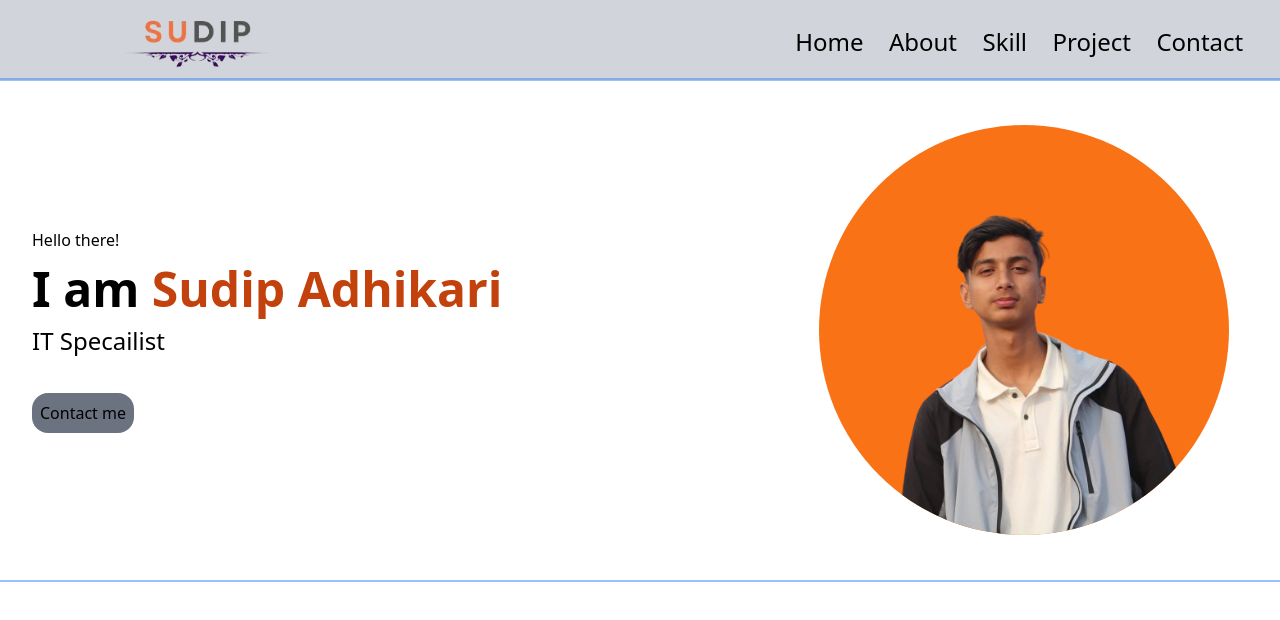
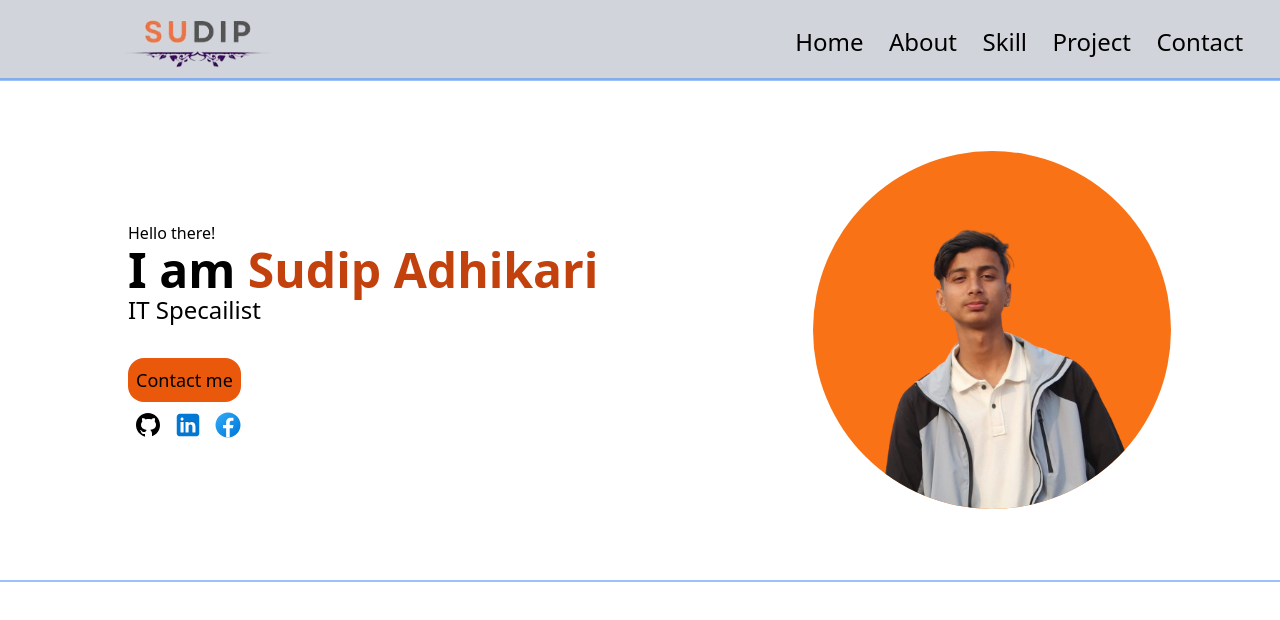
Before and after one commit to sudipadk10/Portfolio, a website: page src/html/index.html in a window 1280 px wide. Drawn offline with Linux system fonts and the light colour scheme.

Commit message:
icon added

```diff
--- a/src/html/index.html
+++ b/src/html/index.html
@@ -29,29 +29,42 @@
     </div>
   </header>
   <main>
-    <div class="tablet:flex  ring-2 h-[500px]">
-      <div class="flex flex-col items-start justify-center pl-8  w-[60%]">
+    <div  class=" tablet:flex ring-2 h-[500px]">
+      <div class="flex flex-col items-start justify-center pl-[10%]  w-[60%]">
         <p class="leading-relaxed">Hello there!</p>
-        <h1 class="text-5xl font-semibold leading-normal ">
+        <h1 class="less:text-xl mobile:text-3xl tablet:text-5xl font-semibold leading-normal ">
           I am <span class="text-orange-700">Sudip Adhikari</span>
         </h1>
-        <p class="mb-4 text-2xl font-normal "> IT Specailist</p>
-        <button class="p-2 mt-5 transition ease-in-out delay-100 bg-gray-500 hover:-translate-y-1 hover:scale-110 hover:bg-orange-700 rounded-2xl duration-300 ... ">
+        <p class=" mb-[2%] tablet:text-2xl font-normal "> IT Specailist</p>
+        <button class="less:text-sm tablet:text-lg p-2 mt-5 transition ease-in-out delay-100 bg-orange-600 hover:-translate-y-1 hover:scale-110 hover:bg-gray-500 rounded-2xl duration-300 ... ">
           Contact me
         </button>
 
+        <div class="flex  w-[15%%] mt-2 items-center ">
+          <a href="https://github.com/sudipadk10" target="_blank" rel="noopener noreferrer"><svg xmlns="http://www.w3.org/2000/svg"  x="0px" y="0px" width="40" height="30" viewBox="0 0 30 30">
+            <path d="M15,3C8.373,3,3,8.373,3,15c0,5.623,3.872,10.328,9.092,11.63C12.036,26.468,12,26.28,12,26.047v-2.051 c-0.487,0-1.303,0-1.508,0c-0.821,0-1.551-0.353-1.905-1.009c-0.393-0.729-0.461-1.844-1.435-2.526 c-0.289-0.227-0.069-0.486,0.264-0.451c0.615,0.174,1.125,0.596,1.605,1.222c0.478,0.627,0.703,0.769,1.596,0.769 c0.433,0,1.081-0.025,1.691-0.121c0.328-0.833,0.895-1.6,1.588-1.962c-3.996-0.411-5.903-2.399-5.903-5.098 c0-1.162,0.495-2.286,1.336-3.233C9.053,10.647,8.706,8.73,9.435,8c1.798,0,2.885,1.166,3.146,1.481C13.477,9.174,14.461,9,15.495,9 c1.036,0,2.024,0.174,2.922,0.483C18.675,9.17,19.763,8,21.565,8c0.732,0.731,0.381,2.656,0.102,3.594 c0.836,0.945,1.328,2.066,1.328,3.226c0,2.697-1.904,4.684-5.894,5.097C18.199,20.49,19,22.1,19,23.313v2.734 c0,0.104-0.023,0.179-0.035,0.268C23.641,24.676,27,20.236,27,15C27,8.373,21.627,3,15,3z"></path>
+        </svg></a>
+        <a href="https://www.linkedin.com/in/sudipadk10/" target="_blank" rel="noopener noreferrer"><svg xmlns="http://www.w3.org/2000/svg"  x="0px" y="0px" width="40" height="30" viewBox="0 0 48 48">
+          <path fill="#0078d4" d="M42,37c0,2.762-2.238,5-5,5H11c-2.761,0-5-2.238-5-5V11c0-2.762,2.239-5,5-5h26c2.762,0,5,2.238,5,5	V37z"></path><path d="M30,37V26.901c0-1.689-0.819-2.698-2.192-2.698c-0.815,0-1.414,0.459-1.779,1.364	c-0.017,0.064-0.041,0.325-0.031,1.114L26,37h-7V18h7v1.061C27.022,18.356,28.275,18,29.738,18c4.547,0,7.261,3.093,7.261,8.274	L37,37H30z M11,37V18h3.457C12.454,18,11,16.528,11,14.499C11,12.472,12.478,11,14.514,11c2.012,0,3.445,1.431,3.486,3.479	C18,16.523,16.521,18,14.485,18H18v19H11z" opacity=".05"></path><path d="M30.5,36.5v-9.599c0-1.973-1.031-3.198-2.692-3.198c-1.295,0-1.935,0.912-2.243,1.677	c-0.082,0.199-0.071,0.989-0.067,1.326L25.5,36.5h-6v-18h6v1.638c0.795-0.823,2.075-1.638,4.238-1.638	c4.233,0,6.761,2.906,6.761,7.774L36.5,36.5H30.5z M11.5,36.5v-18h6v18H11.5z M14.457,17.5c-1.713,0-2.957-1.262-2.957-3.001	c0-1.738,1.268-2.999,3.014-2.999c1.724,0,2.951,1.229,2.986,2.989c0,1.749-1.268,3.011-3.015,3.011H14.457z" opacity=".07"></path><path fill="#fff" d="M12,19h5v17h-5V19z M14.485,17h-0.028C12.965,17,12,15.888,12,14.499C12,13.08,12.995,12,14.514,12	c1.521,0,2.458,1.08,2.486,2.499C17,15.887,16.035,17,14.485,17z M36,36h-5v-9.099c0-2.198-1.225-3.698-3.192-3.698	c-1.501,0-2.313,1.012-2.707,1.99C24.957,25.543,25,26.511,25,27v9h-5V19h5v2.616C25.721,20.5,26.85,19,29.738,19	c3.578,0,6.261,2.25,6.261,7.274L36,36L36,36z"></path>
+          </svg></a>
+          <a href="https://www.facebook.com/sudipadk10" target="_blank" rel="noopener noreferrer"><svg xmlns="http://www.w3.org/2000/svg"  x="0px" y="0px" width="40" height="30" viewBox="0 0 48 48">
+            <linearGradient id="Ld6sqrtcxMyckEl6xeDdMa_uLWV5A9vXIPu_gr1" x1="9.993" x2="40.615" y1="9.993" y2="40.615" gradientUnits="userSpaceOnUse"><stop offset="0" stop-color="#2aa4f4"></stop><stop offset="1" stop-color="#007ad9"></stop></linearGradient><path fill="url(#Ld6sqrtcxMyckEl6xeDdMa_uLWV5A9vXIPu_gr1)" d="M24,4C12.954,4,4,12.954,4,24s8.954,20,20,20s20-8.954,20-20S35.046,4,24,4z"></path><path fill="#fff" d="M26.707,29.301h5.176l0.813-5.258h-5.989v-2.874c0-2.184,0.714-4.121,2.757-4.121h3.283V12.46 c-0.577-0.078-1.797-0.248-4.102-0.248c-4.814,0-7.636,2.542-7.636,8.334v3.498H16.06v5.258h4.948v14.452 C21.988,43.9,22.981,44,24,44c0.921,0,1.82-0.084,2.707-0.204V29.301z"></path>
+            </svg></a>
+        </div>
       </div>
-      <div class="w-[40%] flex justify-start items-center">
+      <div class="less:w-[100%] mobile:w-[80%] justify-center tablet:w-[35%] flex  items-center">
 
-        <span class="bg-orange-500 rounded-full right-[5%] m-[10%]">
+        <span class="bg-orange-500 rounded-full tablet:right-[5%] m-[10%]">
 
           <img src="/images/profile.png" alt="sudip"  class="flex  rounded-full " />
       </span>
 
+      </div>
+
 
     </div>
 
-    </div>
+
   </main>
 
   <script src="../js/script.js"></script>
```
Also changed, not shown: src/output.css.
